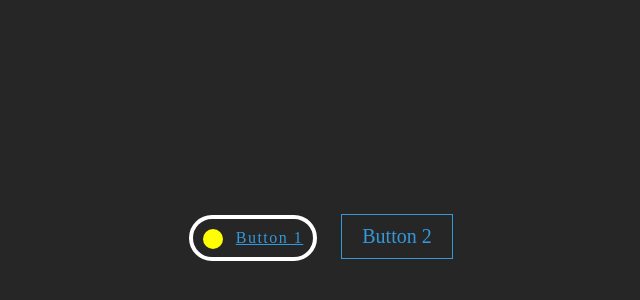
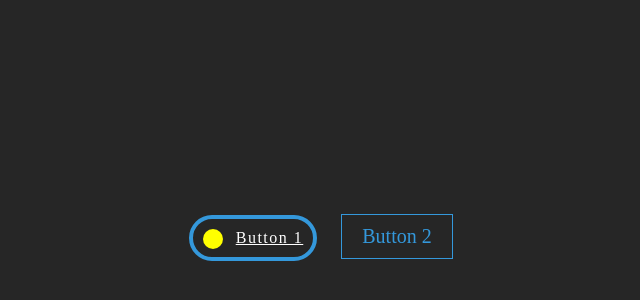
Before and after one commit to burzonkayron/burzonkayron.github.io, a plain HTML site: page activity4.html in a window 1280 px wide. Shown: the part 246-546 px from the top of the page, without its empty margins (319-959 px from the left). Drawn offline with Linux system fonts and the light colour scheme.

Commit message:
Update activity4.html

```diff
--- a/activity4.html
+++ b/activity4.html
@@ -20,7 +20,7 @@
         display:inline-block;
         padding:10px 20px;
         text-align:center;
-        color:#3498db;
+        color:#fff;
         position:relative;
         letter-spacing:1.5px;
       }
@@ -29,7 +29,7 @@
         text-align:right;
         width:90px;
         padding-right:10px;
-        border:4px solid #fff;
+        border:4px solid #3498db;
       }
       a:nth-child(1)::before{
         content:"";
```
